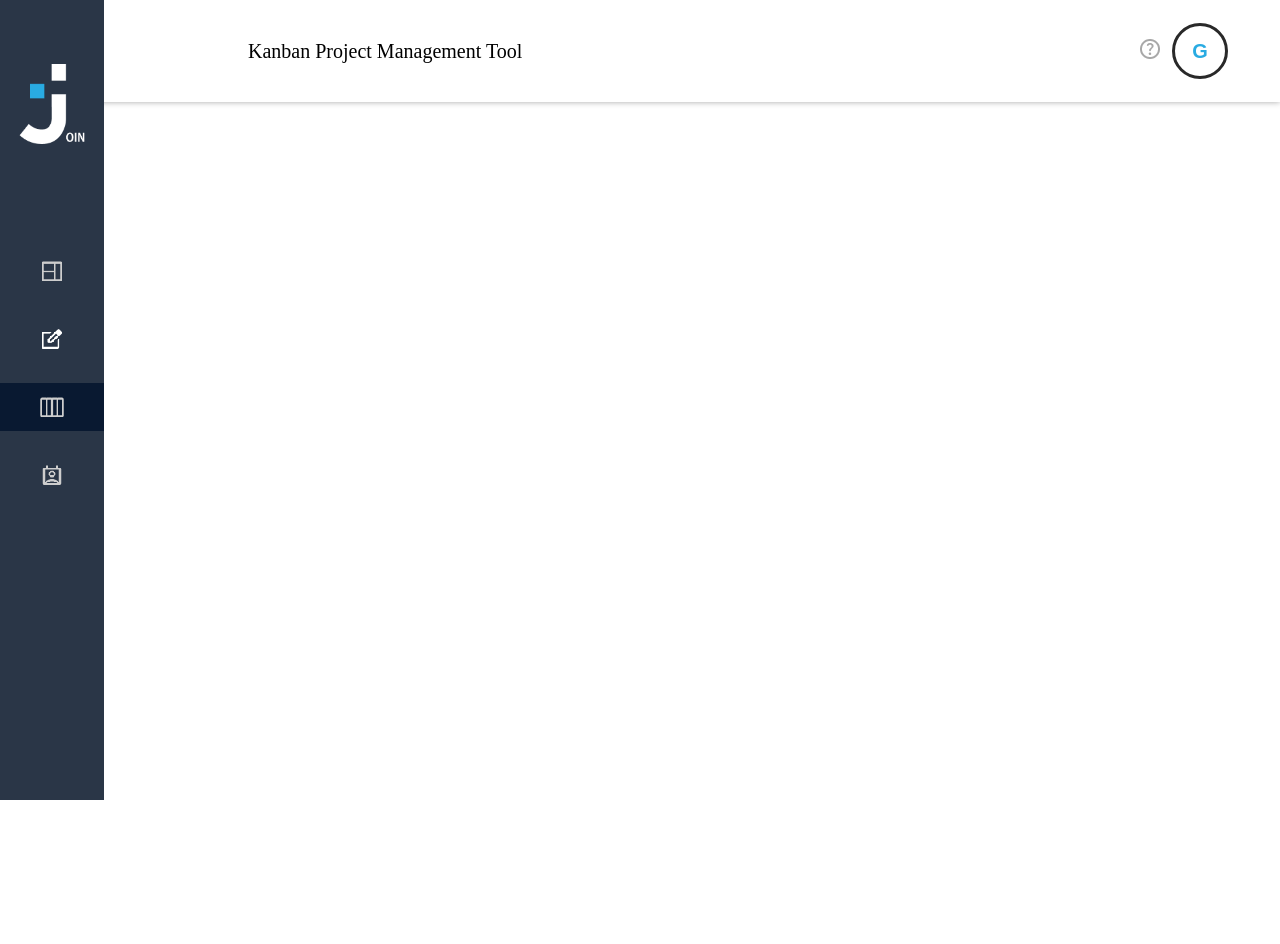
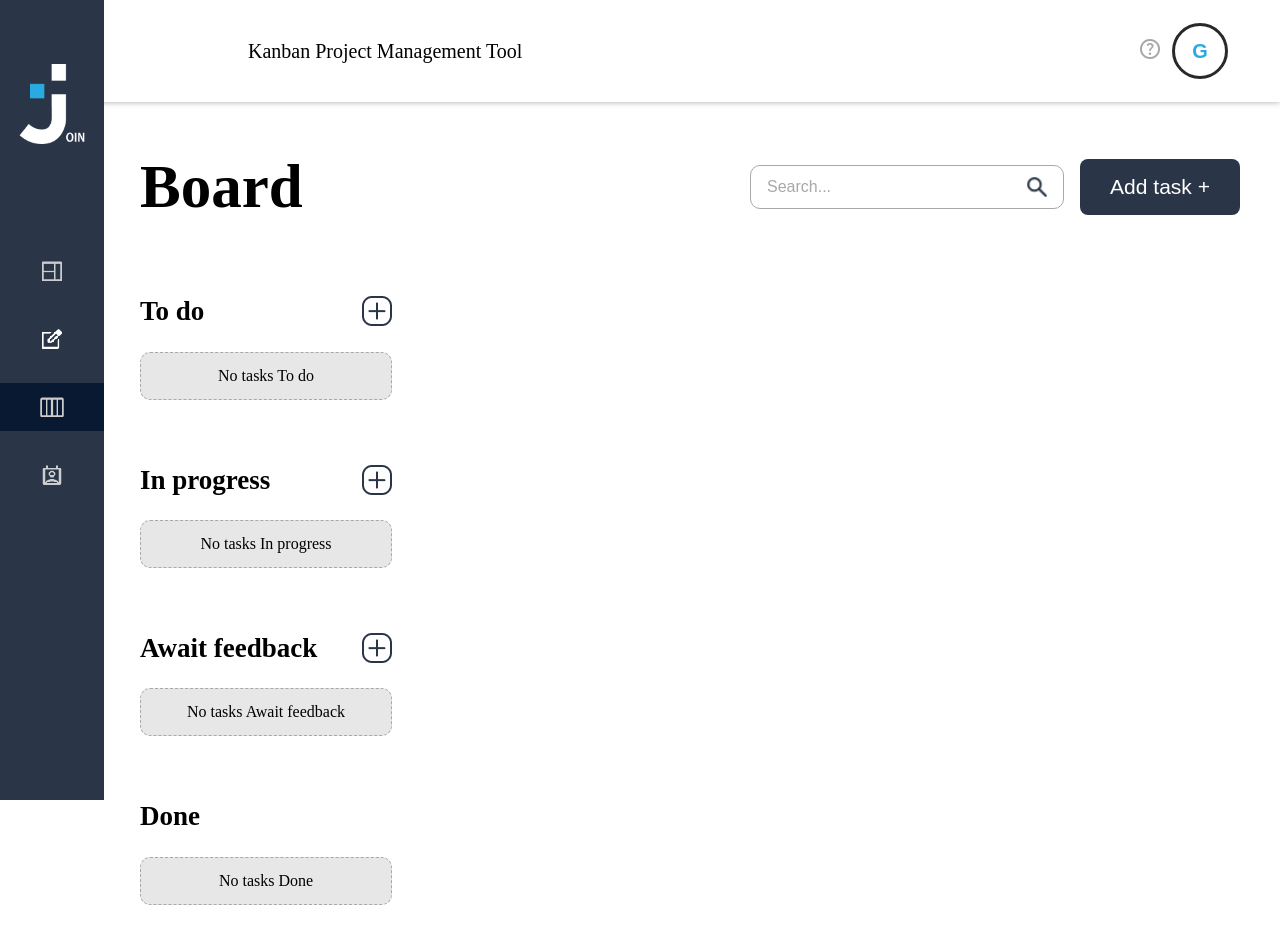
Before and after one commit to devcontain/join-angular, an Angular app: page /board in a window 1280 px wide. Shown: the top 944 px of the page. Before the commit the page ends 800 px from the top, so only its background shows below. Built offline with nearby package versions, Linux system fonts and the light colour scheme.

Commit message:
implement board elements and style

```diff
--- a/src/app/features/board/board.html
+++ b/src/app/features/board/board.html
@@ -1 +1,69 @@
-<p>board works!</p>
+<main class="board">
+    <section class="board-head">
+        <div class="place-bord-header-botton">
+            <h1 class="board">Board</h1>
+            <button type="button" class="add-task-new-button" aria-label="Add task"></button>
+        </div>
+
+        <div class="place-search-task">
+            <form class="search-task-tag" role="search">
+                <input id="search_input" class="search-task-in" type="search" placeholder="Search..."
+                    aria-label="Search tasks" />
+                <button class="search-task-button" type="submit">
+                    Search
+                </button>
+            </form>
+
+            <button type="button" class="add-task-button">
+                Add task +
+            </button>
+        </div>
+    </section>
+
+
+    <section class="board-body-task">
+        <div class="single-task-head">
+            <div class="place-bord-buttons">
+                <h2 class="single-task-header">To do</h2>
+                <button type="button" class="style-task-button" aria-label="Add task to To do"></button>
+            </div>
+
+            <div class="single-task" id="to_do_place">
+                <div class="empty-task-place">No tasks To do</div>
+            </div>
+        </div>
+
+        <div id="in_progress_head" class="single-task-head">
+            <div class="place-bord-buttons">
+                <h2 class="single-task-header">In progress</h2>
+                <button type="button" class="style-task-button" aria-label="Add task to In progress"></button>
+            </div>
+
+            <div class="single-task" id="in_progress_place">
+                <div class="empty-task-place">No tasks In progress</div>
+            </div>
+        </div>
+
+        <div id="await_feedback_head" class="single-task-head">
+            <div class="place-bord-buttons">
+                <h2 class="single-task-header">Await feedback</h2>
+                <button type="button" class="style-task-button" aria-label="Add task to Await feedback"></button>
+            </div>
+
+            <div class="single-task" id="await_feedback_place">
+                <div class="empty-task-place">No tasks Await feedback</div>
+            </div>
+        </div>
+
+        <div id="done_head" class="single-task-head">
+            <div class="place-bord-buttons">
+                <h2 class="single-task-header">Done</h2>
+            </div>
+
+            <div class="single-task" id="done_place">
+                <div class="empty-task-place">No tasks Done</div>
+            </div>
+        </div>
+    </section>
+
+</main>
--- a/src/app/features/board/board.scss
+++ b/src/app/features/board/board.scss
@@ -0,0 +1,286 @@
+:host {
+    display: block;
+}
+
+main.board {
+    margin-top: 150px;
+    margin-right: 64px;
+    margin-bottom: 48px;
+    margin-left: 328px;
+    min-width: 0;
+}
+
+.board-head {
+    display: flex;
+    justify-content: space-between;
+    align-items: center;
+    margin-bottom: 56px;
+}
+
+h1.board {
+    font-weight: 700;
+    font-size: 61px;
+    line-height: 1.2;
+    margin: 0;
+}
+
+.place-bord-header-botton,
+.place-search-task {
+    display: flex;
+    justify-content: space-between;
+    align-items: center;
+    gap: 16px;
+}
+
+form.search-task-tag {
+    display: flex;
+    align-items: center;
+    border: 1px solid #a8a8a8;
+    border-radius: 10px;
+    background: white;
+    color: #555;
+}
+
+form.search-task-tag:hover,
+form.search-task-tag:focus-within {
+    border-color: #1183d6;
+    box-shadow: 0 0 3px #1183d6;
+}
+
+input.search-task-in[type="search"] {
+    min-width: 0;
+    width: 260px;
+    padding: 12px 16px;
+    font-size: 16px;
+    border: 0;
+    border-radius: inherit;
+    background: transparent;
+    outline: none;
+}
+
+input.search-task-in[type="search"]::placeholder {
+    color: #a8a8a8;
+}
+
+button.search-task-button {
+    width: 36px;
+    height: 36px;
+    margin: 0 8px;
+    border: 0;
+    border-radius: 50%;
+    background: transparent url('/assets/images/search-bord.png') center / 20px no-repeat;
+    font-size: 0;
+    cursor: pointer;
+}
+
+button.search-task-button:hover {
+    background-image: url('/assets/images/search-bord-blue.png');
+}
+
+button.add-task-button {
+    flex-shrink: 0;
+    width: 160px;
+    height: 56px;
+    padding: 0 12px;
+    color: white;
+    font-size: 21px;
+    background-color: #2a3647;
+    border: 0;
+    border-radius: 8px;
+    cursor: pointer;
+}
+
+button.add-task-button:hover {
+    background-color: #29abe2;
+    box-shadow: 0 4px 4px #00000025;
+}
+
+.add-task-new-button {
+    display: none;
+    flex-shrink: 0;
+    width: 40px;
+    height: 40px;
+    padding: 0;
+    border: 0;
+    background: transparent url('/assets/images/mobile_addtask_black.png') center / contain no-repeat;
+    cursor: pointer;
+}
+
+.add-task-new-button:hover {
+    background-image: url('/assets/images/mobile_addtask_blue.png');
+}
+
+.board-body-task {
+    display: flex;
+    justify-content: space-between;
+    align-items: flex-start;
+    gap: 16px;
+}
+
+.single-task-head {
+    display: flex;
+    flex-direction: column;
+    align-items: flex-start;
+    width: 252px;
+    flex-shrink: 0;
+}
+
+.place-bord-buttons {
+    display: flex;
+    align-items: center;
+    justify-content: space-between;
+    width: 252px;
+    margin-bottom: 8px;
+    padding: 16px 0
+}
+
+h2.single-task-header {
+    margin: 0;
+    font-size: 27px;
+    line-height: 1.2;
+    font-weight: 700;
+}
+
+.style-task-button {
+    flex-shrink: 0;
+    width: 30px;
+    height: 30px;
+    padding: 0;
+    border: none;
+    background: transparent url('/assets/images/button_plus.png') center / contain no-repeat;
+    cursor: pointer;
+}
+
+.style-task-button:hover {
+    background-image: url('/assets/images/button_plus_blue.png');
+}
+
+.single-task {
+    display: flex;
+    flex-direction: column;
+    align-items: center;
+    width: 100%;
+    min-height: 48px;
+    gap: 8px;
+}
+
+/* Styling for dynamically rendered task cards (later component). */
+.todo-task-container {
+    box-sizing: border-box;
+    width: 100%;
+    max-width: 268px;
+    border-radius: 24px;
+    padding: 16px;
+    background-color: white;
+    box-shadow: 0 0 8px #00000012;
+    cursor: pointer;
+}
+
+.todo-task-container:hover {
+    background-color: #e7fffe;
+}
+
+.empty-task-place {
+    display: flex;
+    justify-content: center;
+    align-items: center;
+    width: 252px;
+    height: 48px;
+    box-sizing: border-box;
+    background-color: #e7e7e7;
+    border: 1px dashed #a8a8a8;
+    border-radius: 10px;
+    margin-bottom: 16px;
+}
+
+@media (max-width: 1650px) {
+    main.board {
+        margin-left: 252px;
+        margin-right: 32px;
+    }
+}
+
+@media (max-width: 1400px) {
+    .board-body-task {
+        flex-direction: column;
+        gap: 24px;
+    }
+
+    .single-task-head {
+        align-items: stretch;
+    }
+
+    .single-task {
+        flex-direction: row;
+        align-items: flex-start;
+        overflow-x: auto;
+        padding-bottom: 8px;
+    }
+
+    .todo-task-container {
+        flex: 0 0 268px;
+    }
+
+    .empty-task-place {
+        max-width: 392px;
+    }
+}
+
+@media (max-width: 1300px) {
+    main.board {
+        margin-left: 132px;
+    }
+}
+
+@media (max-width: 1030px) {
+    main.board {
+        margin-left: 48px;
+        margin-bottom: 120px;
+        /* mobile bottom sidebar */
+    }
+}
+
+@media (max-width: 850px) {
+    .board-head {
+        flex-direction: column;
+        align-items: stretch;
+    }
+
+    .place-search-task {
+        width: 100%;
+    }
+
+    form.search-task-tag {
+        flex: 1;
+    }
+
+    input.search-task-in[type="search"] {
+        width: 100%;
+    }
+
+    button.add-task-button {
+        display: none;
+    }
+
+    .add-task-new-button {
+        display: block;
+    }
+}
+
+@media (max-width: 700px) {
+    main.board {
+        margin-left: 16px;
+        margin-right: 16px;
+        margin-top: 110px;
+    }
+}
+
+@media (max-width: 450px) {
+    h1.board {
+        font-size: 47px;
+    }
+
+    h2.single-task-header {
+        font-size: 23px;
+    }
+}
--- a/src/app/shared/menu-modal/menu-modal.scss
+++ b/src/app/shared/menu-modal/menu-modal.scss
@@ -1,14 +1,8 @@
 .menu-close {
-    position: absolute;
+    position: fixed;
     inset: 0;
     background: rgba(0, 0, 0, 0.3);
     z-index: 999;
-}
-
-.open-menu {
-    position: absolute;
-    top: 80px;
-    right: 0;
 }
 
 .open-menu {
@@ -63,3 +57,9 @@
         opacity: 1;
     }
 }
+
+@media only screen and (max-width: 700px) {
+    .open-menu {
+        top: 86px;
+    }
+}
```
